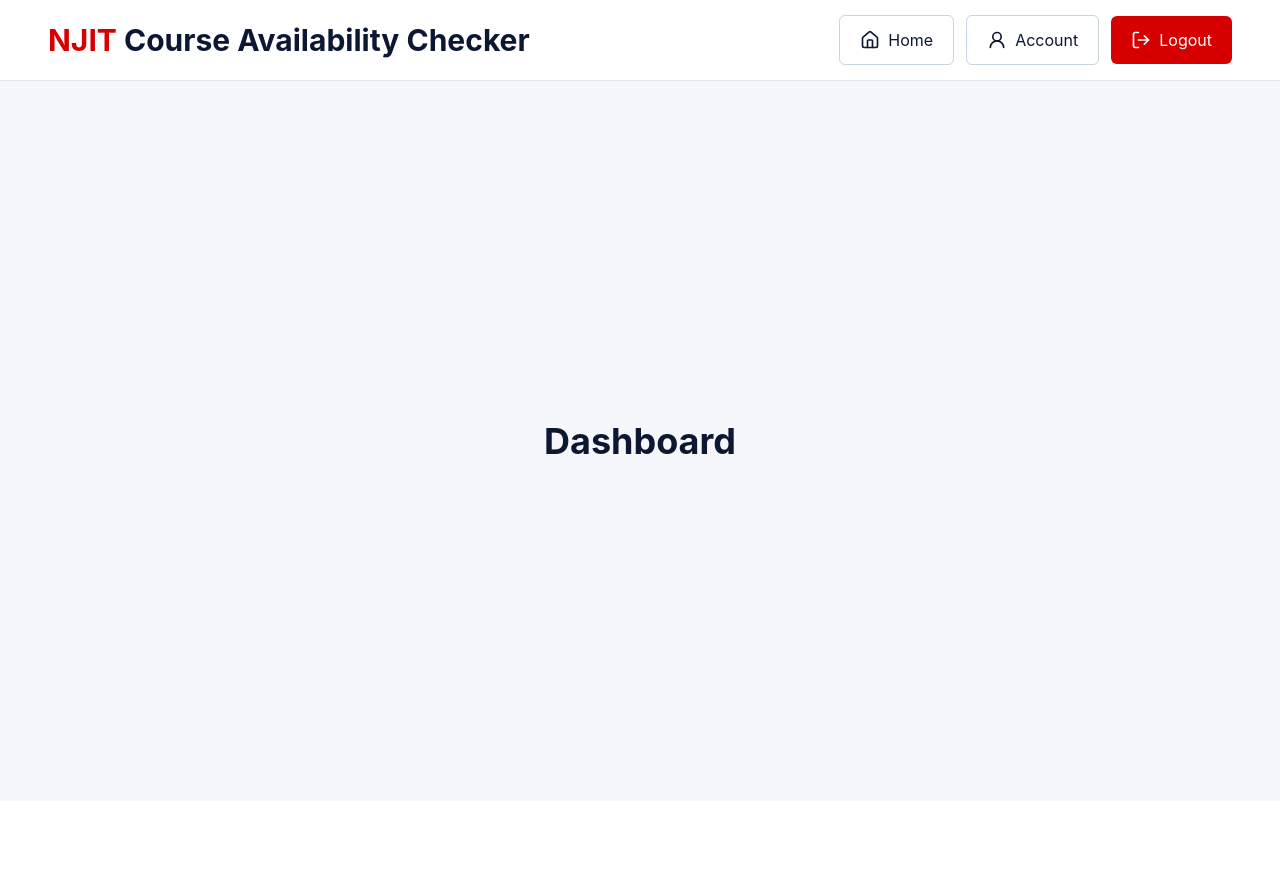
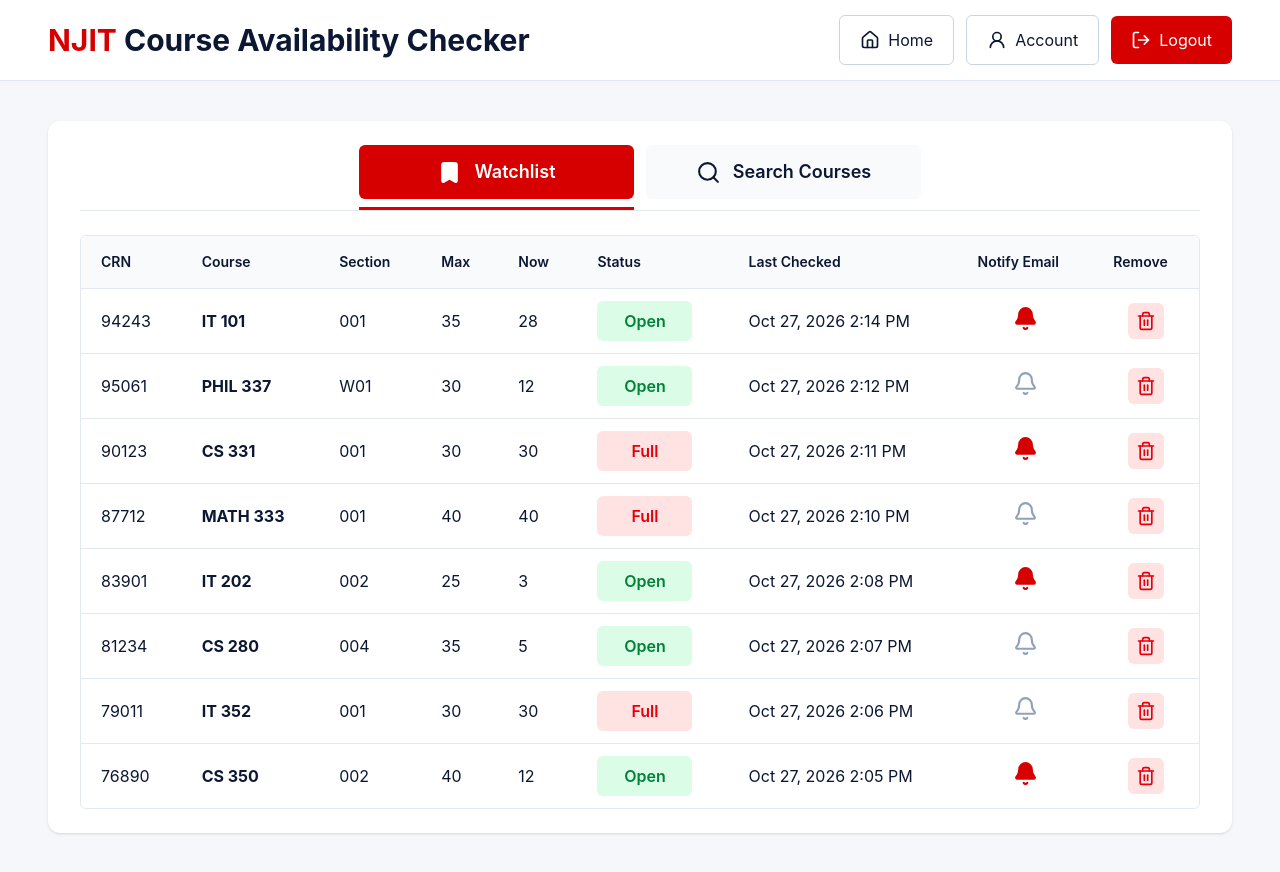
Before and after one commit to adrianmdls/njit-course-checker, a React app in the folder frontend/: page /dashboard in a window 1280 px wide. Before the commit the page ends 801 px from the top, so only its background shows below. Built offline with nearby package versions, Linux system fonts and the light colour scheme; the HTML template or start-up script is replaced by a standard one.

Commit message:
Added home dashboard and interactive watchlist

```diff
--- /dev/null
+++ b/frontend/src/data/mockCourses.js
@@ -0,0 +1,10 @@
+export const mockCourses = [
+  { crn: '94243', course: 'IT 101', section: '001', max: 35, now: 28, checked: 'Oct 27, 2026 2:14 PM', notify: true },
+  { crn: '95061', course: 'PHIL 337', section: 'W01', max: 30, now: 12, checked: 'Oct 27, 2026 2:12 PM', notify: false },
+  { crn: '90123', course: 'CS 331', section: '001', max: 30, now: 30, checked: 'Oct 27, 2026 2:11 PM', notify: true },
+  { crn: '87712', course: 'MATH 333', section: '001', max: 40, now: 40, checked: 'Oct 27, 2026 2:10 PM', notify: false },
+  { crn: '83901', course: 'IT 202', section: '002', max: 25, now: 3, checked: 'Oct 27, 2026 2:08 PM', notify: true },
+  { crn: '81234', course: 'CS 280', section: '004', max: 35, now: 5, checked: 'Oct 27, 2026 2:07 PM', notify: false },
+  { crn: '79011', course: 'IT 352', section: '001', max: 30, now: 30, checked: 'Oct 27, 2026 2:06 PM', notify: false },
+  { crn: '76890', course: 'CS 350', section: '002', max: 40, now: 12, checked: 'Oct 27, 2026 2:05 PM', notify: true },
+]
--- a/frontend/src/pages/Dashboard.jsx
+++ b/frontend/src/pages/Dashboard.jsx
@@ -1,7 +1,168 @@
+
+import { useState } from 'react'
+import { Bookmark, Search, Bell, Trash2 } from 'lucide-react'
+import { mockCourses } from '../data/mockCourses'
+
 export default function Dashboard() {
+  const [activeTab, setActiveTab] = useState('watchlist')
+  const [courses, setCourses] = useState(mockCourses)
+
+  function toggleNotification(crn) {
+    setCourses((current) =>
+      current.map((course) =>
+        course.crn === crn
+          ? { ...course, notify: !course.notify }
+          : course
+      )
+    )
+  }
+
+  function removeCourse(crn) {
+    setCourses((current) =>
+      current.filter((course) => course.crn !== crn)
+    )
+  }
+
   return (
-    <div className="min-h-[calc(100vh-80px)] flex items-center justify-center">
-      <h1 className="text-4xl font-bold">Dashboard</h1>
+    <div className="mx-auto w-full max-w-[1700px] px-4 py-10 md:px-12">
+      <div className="rounded-xl bg-white px-5 py-6 shadow-sm md:px-8">
+
+
+        {/* Dashboard tabs */}
+        <div className="flex justify-center gap-3 border-b border-slate-200">
+        {[
+            { id: 'watchlist', label: 'Watchlist', Icon: Bookmark },
+            { id: 'search', label: 'Search Courses', Icon: Search },
+        ].map(({ id, label, Icon }) => (
+            <div
+            key={id}
+            className={`border-b-[3px] pb-2 ${
+                activeTab === id
+                ? 'border-[#D60000]'
+                : 'border-transparent'
+            }`}
+            >
+            <button
+                type="button"
+                onClick={() => setActiveTab(id)}
+                className={`flex min-h-[54px] cursor-pointer items-center justify-center gap-3 rounded-md px-6 text-lg font-semibold transition-colors sm:min-w-[275px] ${
+                activeTab === id
+                    ? 'bg-[#D60000] text-white'
+                    : 'bg-slate-50 text-[#0B1733] hover:bg-slate-100'
+                }`}
+            >
+                <Icon
+                size={25}
+                fill={
+                    id === 'watchlist' && activeTab === id
+                    ? 'currentColor'
+                    : 'none'
+                }
+                />
+                {label}
+            </button>
+            </div>
+        ))}
+        </div>
+
+
+        {activeTab === 'watchlist' ? (
+          <div className="mt-6 overflow-x-auto rounded-md border border-slate-200">
+            <table className="w-full min-w-[1000px] border-collapse text-left text-[#0B1733]">
+              <thead className="bg-slate-50">
+                <tr>
+                  {['CRN', 'Course', 'Section', 'Max', 'Now', 'Status', 'Last Checked', 'Notify Email', 'Remove'].map((heading) => (
+                    <th
+                      key={heading}
+                      className="px-5 py-4 text-sm font-semibold whitespace-nowrap"
+                    >
+                      {heading}
+                    </th>
+                  ))}
+                </tr>
+              </thead>
+
+              <tbody>
+                {courses.map((course) => {
+                  const isOpen = course.now < course.max
+
+                  return (
+                    <tr key={course.crn} className="border-t border-slate-200">
+                      <td className="px-5 py-3">{course.crn}</td>
+
+                      <td className="px-5 py-3 font-bold whitespace-nowrap">
+                        {course.course}
+                      </td>
+
+                      <td className="px-5 py-3">{course.section}</td>
+                      <td className="px-5 py-3">{course.max}</td>
+                      <td className="px-5 py-3">{course.now}</td>
+
+                      <td className="px-5 py-3">
+                        <span
+                          className={`inline-block min-w-[95px] rounded-md px-4 py-2 text-center font-semibold ${
+                            isOpen
+                              ? 'bg-green-100 text-green-700'
+                              : 'bg-red-100 text-red-600'
+                          }`}
+                        >
+                          {isOpen ? 'Open' : 'Full'}
+                        </span>
+                      </td>
+
+                      <td className="px-5 py-3 whitespace-nowrap">
+                        {course.checked}
+                      </td>
+
+                      <td className="px-5 py-3 text-center">
+                        <button
+                          type="button"
+                          onClick={() => toggleNotification(course.crn)}
+                          aria-label={`${course.notify ? 'Disable' : 'Enable'} email notifications for ${course.course}`}
+                          aria-pressed={course.notify}
+                          title={course.notify ? 'Notifications enabled (demo)' : 'Notifications disabled (demo)'}
+                          className="cursor-pointer"
+                        >
+                          <Bell
+                            size={25}
+                            fill={course.notify ? 'currentColor' : 'none'}
+                            className={course.notify ? 'text-[#D60000]' : 'text-slate-400'}
+                          />
+                        </button>
+                      </td>
+
+                      <td className="px-5 py-3 text-center">
+                        <button
+                          type="button"
+                          onClick={() => removeCourse(course.crn)}
+                          aria-label={`Remove ${course.course} from watchlist`}
+                          className="cursor-pointer rounded-md bg-red-100 p-2 text-red-600 hover:bg-red-200"
+                        >
+                          <Trash2 size={20} />
+                        </button>
+                      </td>
+                    </tr>
+                  )
+                })}
+              </tbody>
+            </table>
+
+            {courses.length === 0 && (
+              <p className="p-10 text-center text-slate-500">
+                Your watchlist is empty.
+              </p>
+            )}
+          </div>
+        ) : (
+          <div className="py-16 text-center">
+            <Search size={40} className="mx-auto mb-4 text-slate-400" />
+            <h2 className="text-2xl font-semibold">Search Courses</h2>
+            <p className="mt-2 text-slate-500">
+              Course search interface coming soon.
+            </p>
+          </div>
+        )}
+      </div>
     </div>
   )
 }
```
